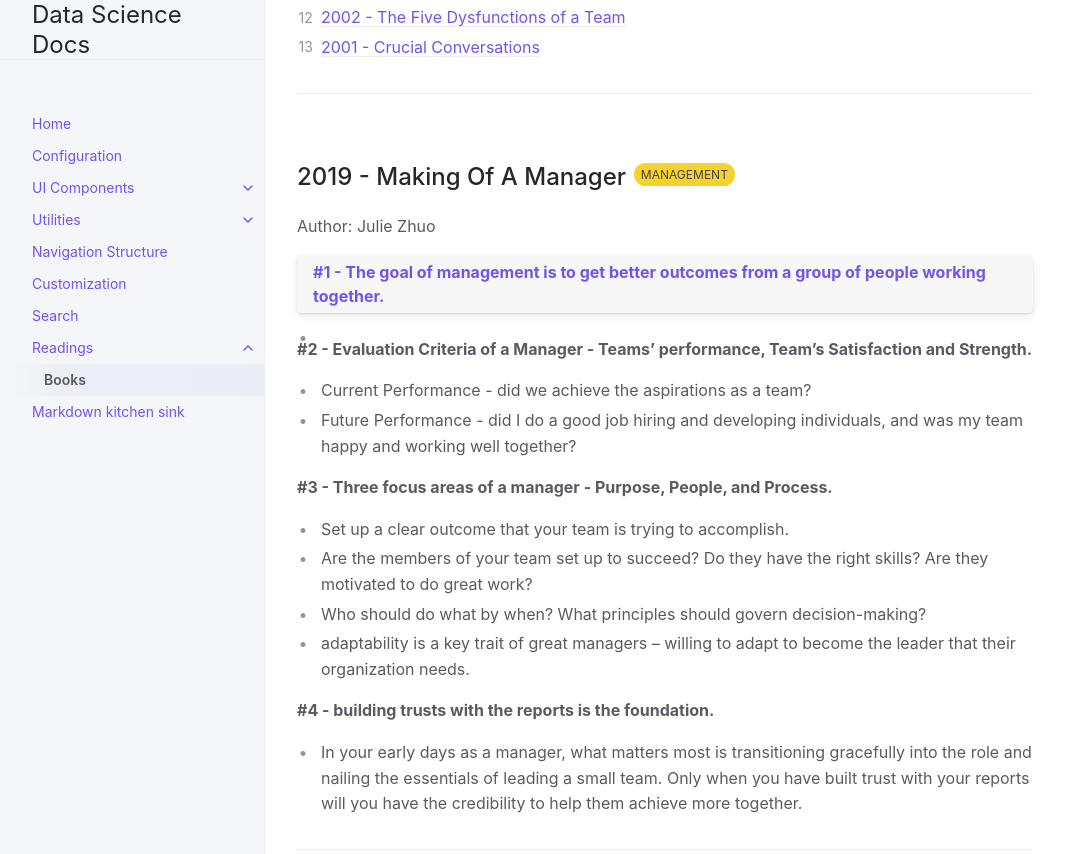
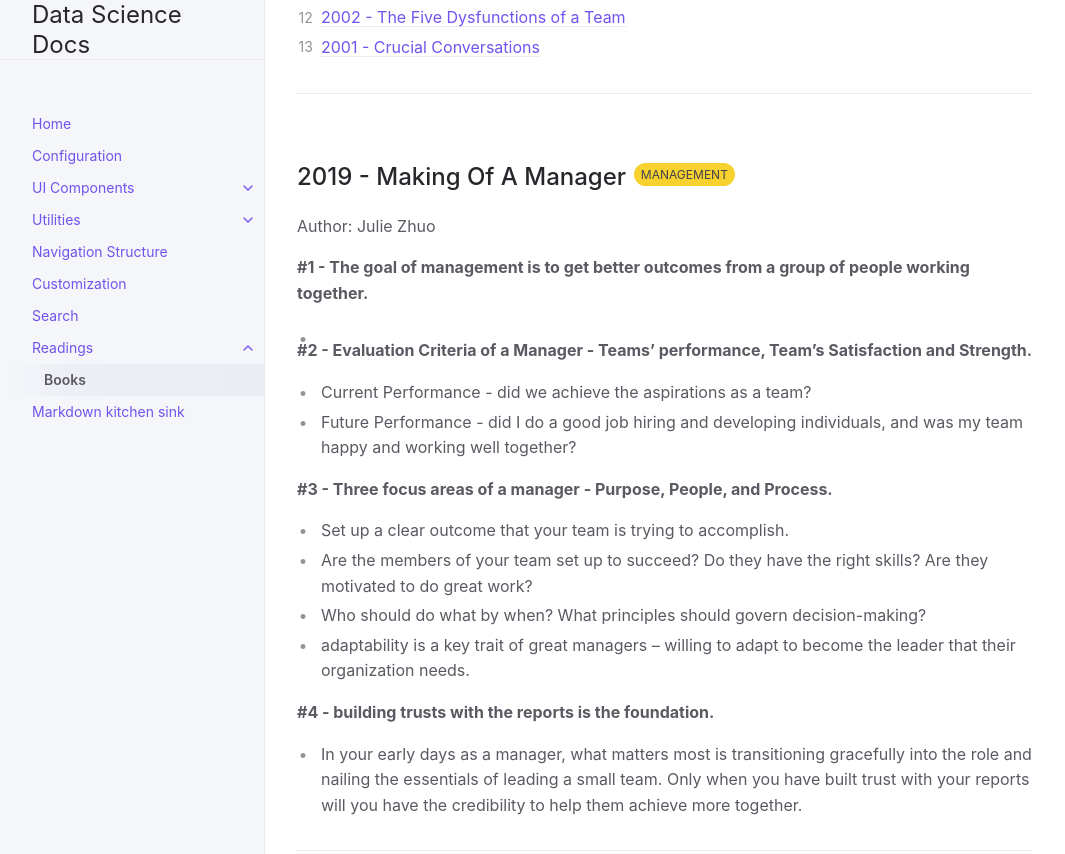
Before and after one commit to thisisjoonlim/dsdocs, a Jekyll site: the page built from docs/readings/books.md, in a window 1280 px wide and 900 px high, scrolled down 511 px. Shown: the top 854 px of the window, without its empty margins (107-1172 px from the left). Built offline with Jekyll 4.4.1, drawn with Linux system fonts in a browser that asks for light colours.

Commit message:
another change

```diff
--- a/docs/readings/books.md
+++ b/docs/readings/books.md
@@ -23,7 +23,7 @@ Management
 Author: Julie Zhuo
 
 **#1 - The goal of management is to get better outcomes from a group of people working together.**
-{: .btn .summary-collapsible}
+{: .summary-collapsible}
 
 - The crux of management - the brief that a team of people can achieve more than a single person going it alone.
 {: .summary-content}
```
